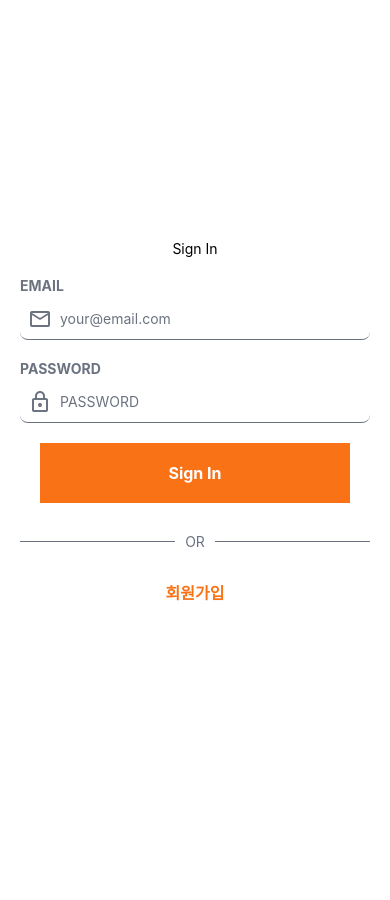
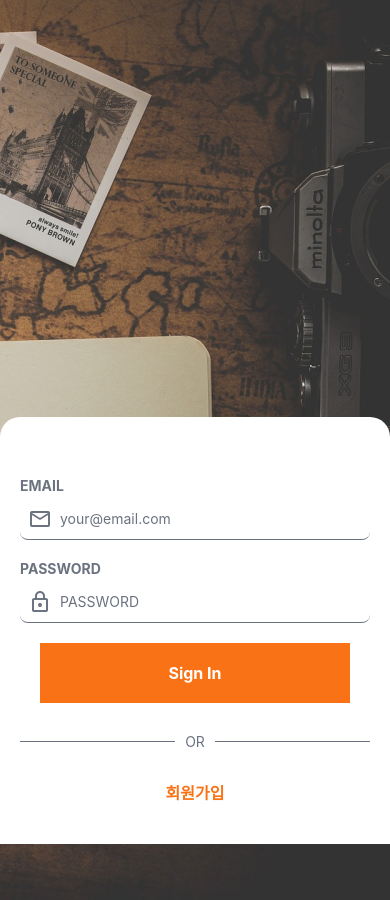
Before and after one commit to rbdus0715/photo-share-app-frontend, a React Native app: screen / in a window 390 px wide. Before the commit the page ends 844 px from the top, so only its background shows below. Built offline with nearby package versions, Linux system fonts and the light colour scheme.

Commit message:
Feat: 배경화면 추가, 폼 섹션 분리

```diff
--- a/src/screens/SignInScreen.tsx
+++ b/src/screens/SignInScreen.tsx
@@ -1,5 +1,12 @@
 import { useNavigation } from "@react-navigation/native";
-import { Keyboard, StyleSheet, Text, TextInput, View } from "react-native";
+import {
+  Image,
+  Keyboard,
+  StyleSheet,
+  Text,
+  TextInput,
+  View,
+} from "react-native";
 import { AuthNavigation } from "../navigations/types";
 import Input, { InputType, ReturnKeyTypes } from "../components/Input/Input";
 import { useEffect, useRef, useState } from "react";
@@ -9,10 +16,12 @@
 import SafeInputView from "../components/SafeInputView/SafeInputView";
 import TextButton from "../components/TextButton/TextButton";
 import HR from "../components/HR/HR";
+import { StatusBar } from "expo-status-bar";
+import { WHITE } from "../color";
 
 const SignInScreen = () => {
   const navigation = useNavigation<AuthNavigation>();
-  const { top } = useSafeAreaInsets();
+  const { top, bottom } = useSafeAreaInsets();
   const passwordRef = useRef<TextInput>(null);
 
   const [email, setEmail] = useState("");
@@ -35,8 +44,18 @@
 
   return (
     <SafeInputView>
+      <StatusBar style="light" />
       <View style={[styles.container, { paddingTop: top }]}>
-        <Text>Sign In</Text>
+        <View style={StyleSheet.absoluteFill}>
+          <Image
+            source={require("../../assets/cover.png")}
+            style={{ width: "100%" }}
+            resizeMode="cover"
+          />
+        </View>
+        <View
+          style={[styles.form, { paddingBottom: bottom ? bottom + 10 : 40 }]}
+        >
           <Input
             inputType={InputType.EMAIL}
             returnKeyType={ReturnKeyTypes.NEXT}
@@ -70,6 +89,7 @@
             onPress={() => navigation.navigate(AuthRoutes.SIGN_UP)}
           />
         </View>
+      </View>
     </SafeInputView>
   );
 };
@@ -77,9 +97,15 @@
 const styles = StyleSheet.create({
   container: {
     flex: 1,
+    justifyContent: "flex-end",
+  },
+  form: {
     alignItems: "center",
-    justifyContent: "center",
+    backgroundColor: WHITE,
     paddingHorizontal: 20,
+    paddingTop: 40,
+    borderTopLeftRadius: 20,
+    borderTopRightRadius: 20,
   },
 });
 
```
Lines whose indentation alone changed are shown as unchanged.
